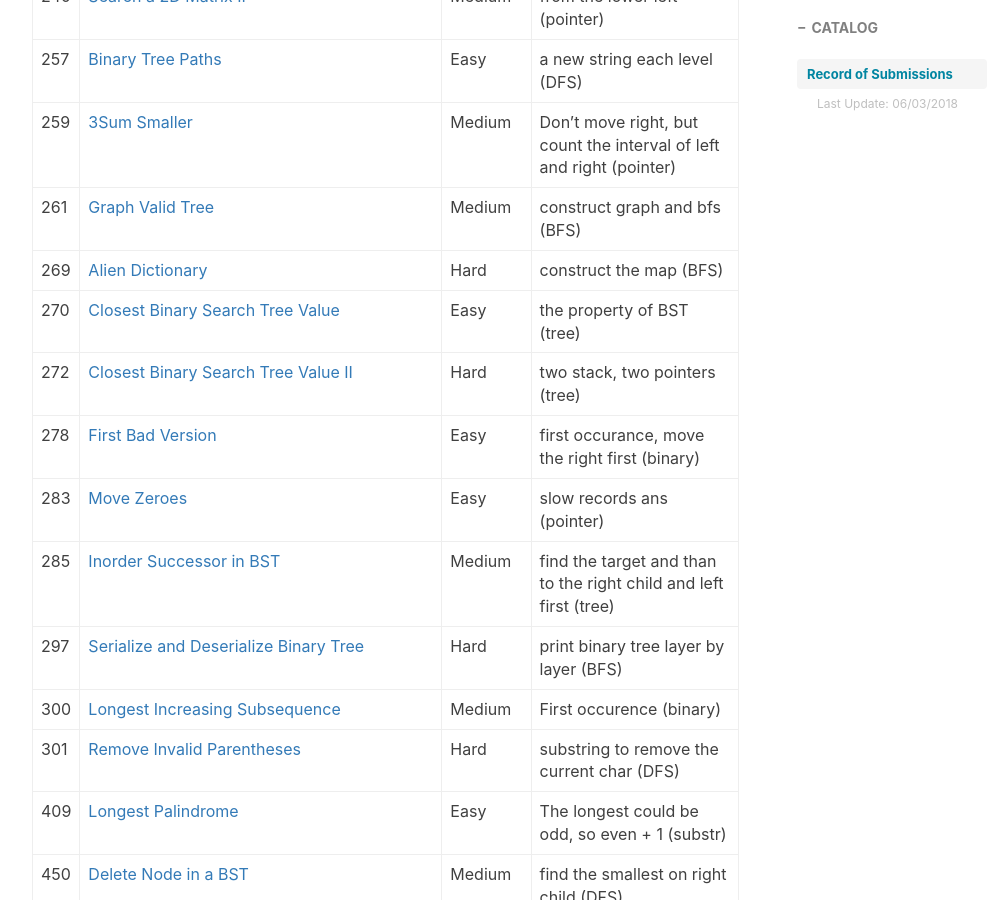
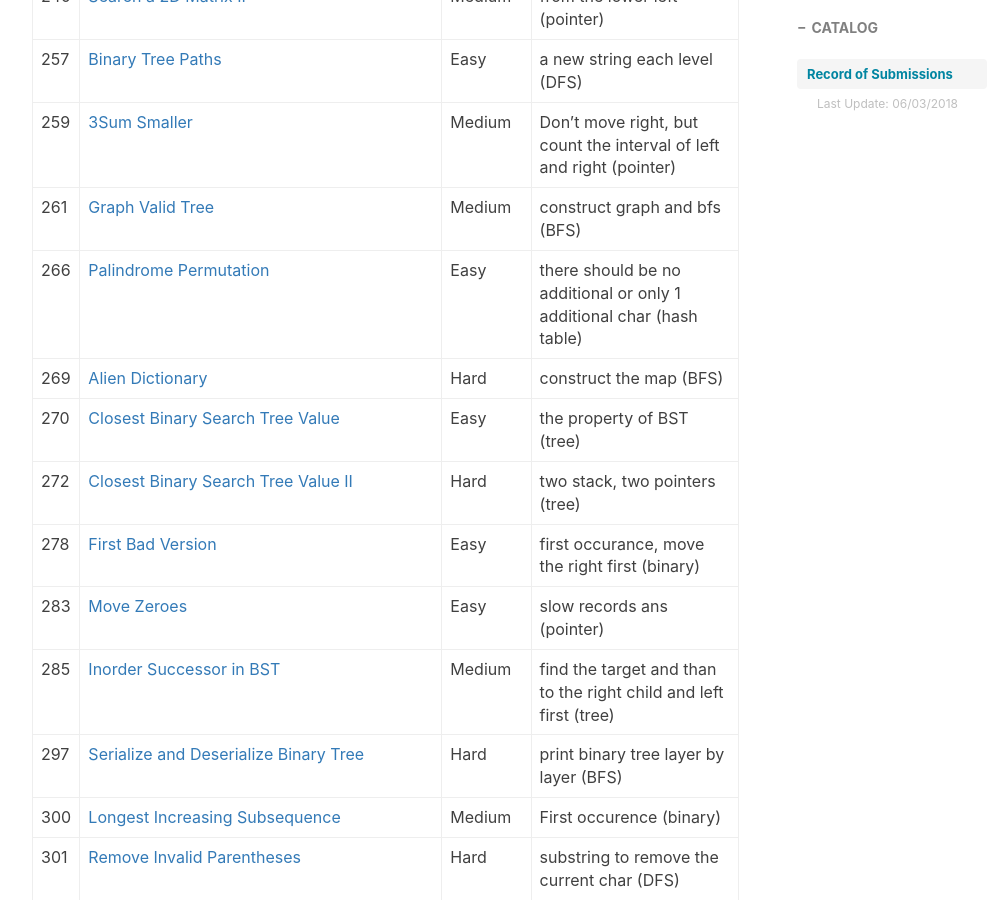
Before and after one commit to ly16/ly16.github.io, a Jekyll site: the page built from _posts/2018-05-18-leetcode-record-round1.md, in a window 1280 px wide and 900 px high, scrolled down 4958 px. Shown: the whole window, without its empty margins (233-1221 px from the left). Built offline with Jekyll 4.4.1, drawn with Linux system fonts in a browser that asks for light colours; nearby versions of some CDN libraries; comment, search, counter and statistics services are not loaded.

Commit message:
Update 2018-05-18-leetcode-record-round1.md

```diff
--- a/_posts/2018-05-18-leetcode-record-round1.md
+++ b/_posts/2018-05-18-leetcode-record-round1.md
@@ -87,6 +87,7 @@ tags:
 |257|[Binary Tree Paths](https://github.com/ly16/LC-Practice/blob/master/Binary%20Tree%20Paths.java)|Easy|a new string each level (DFS)|
 |259|[3Sum Smaller](https://github.com/ly16/LC-Practice/blob/master/3Sum%20Smaller.java)|Medium|Don't move right, but count the interval of left and right (pointer)|
 |261|[Graph Valid Tree](https://github.com/ly16/LC-Practice/blob/master/Graph%20Valid%20Tree.java)|Medium|construct graph and bfs (BFS)|
+|266|[Palindrome Permutation](https://github.com/ly16/LC-Practice/blob/master/Palindrome%20Permutation.java)|Easy|there should be no additional or only 1 additional char (hash table)|
 |269|[ Alien Dictionary](https://github.com/ly16/LC-Practice/blob/master/Alien%20Dictionary.java)|Hard|construct the map (BFS)|
 |270|[Closest Binary Search Tree Value](https://github.com/ly16/LC-Practice/blob/master/Closest%20Number%20In%20Binary%20Search%20Tree.java)|Easy|the property of BST (tree)|
 |272|[Closest Binary Search Tree Value II](https://github.com/ly16/LC-Practice/blob/master/Closest%20Binary%20Search%20Tree%20Value%20II.java)|Hard|two stack, two pointers (tree)|
```
